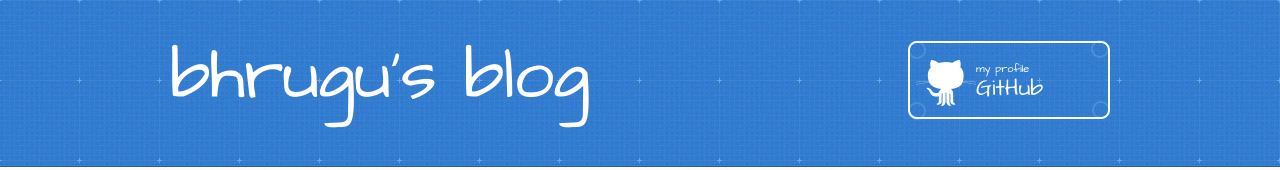
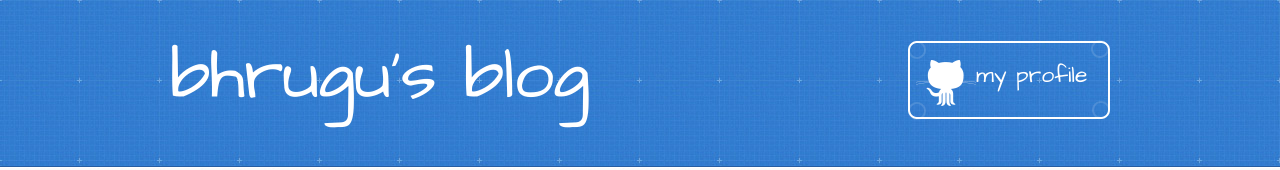
Before and after one commit to bhrugs/blog, a plain HTML site: page index.html in a window 1280 px wide. Shown: the top 170 px of the page. Drawn offline with Linux system fonts and the light colour scheme.

Commit message:
refactor
changed the button text

```diff
--- a/index.html
+++ b/index.html
@@ -21,7 +21,7 @@
       <div class="inner">
         <h1>bhrugu&#39;s blog</h1>
         <h2></h2>
-          <a href="https://github.com/bhrugs" class="button"><small>my profile</small> GitHub</a>
+          <a href="https://github.com/bhrugs" class="button">my profile</a>
       </div>
     </header>
 
```
